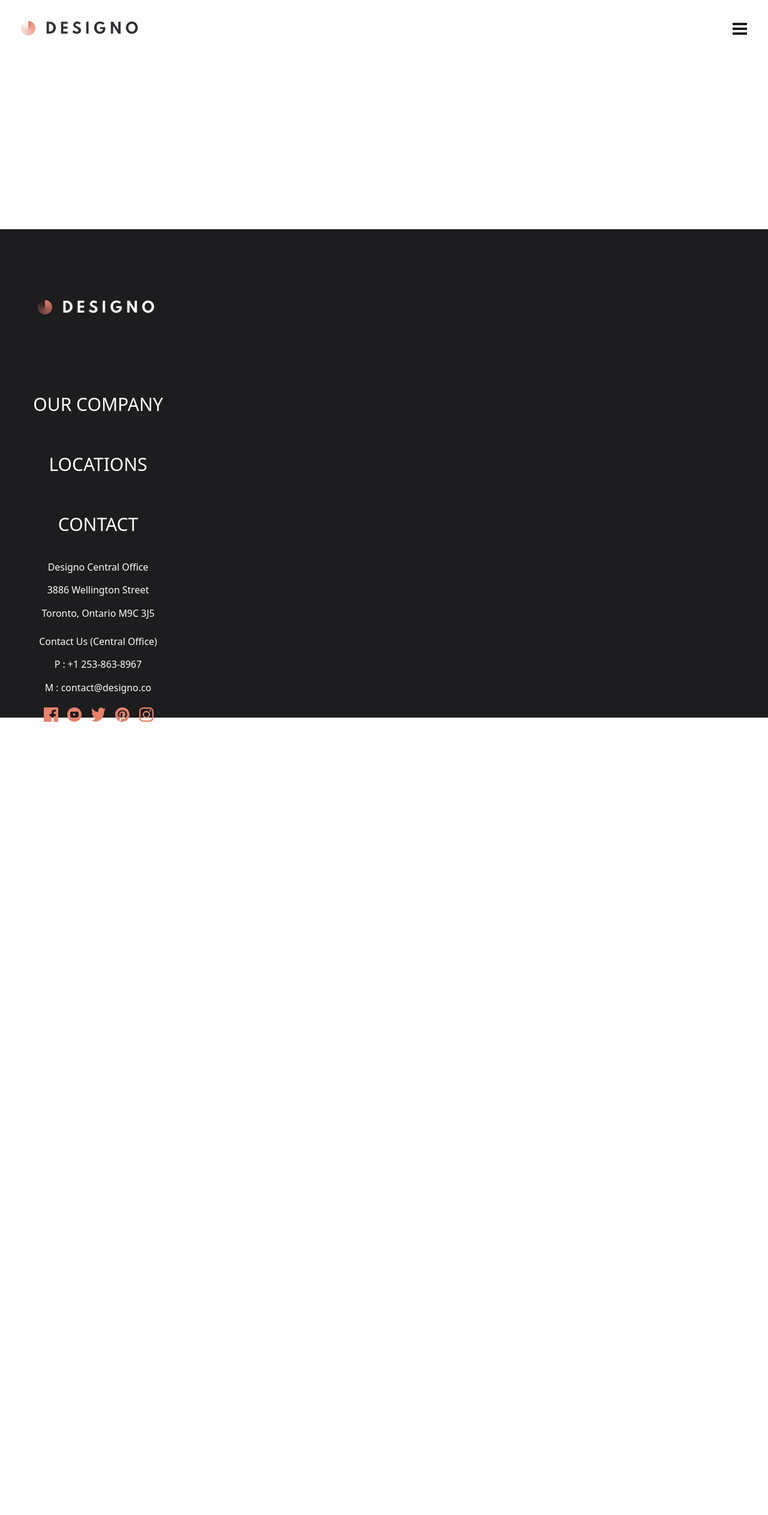
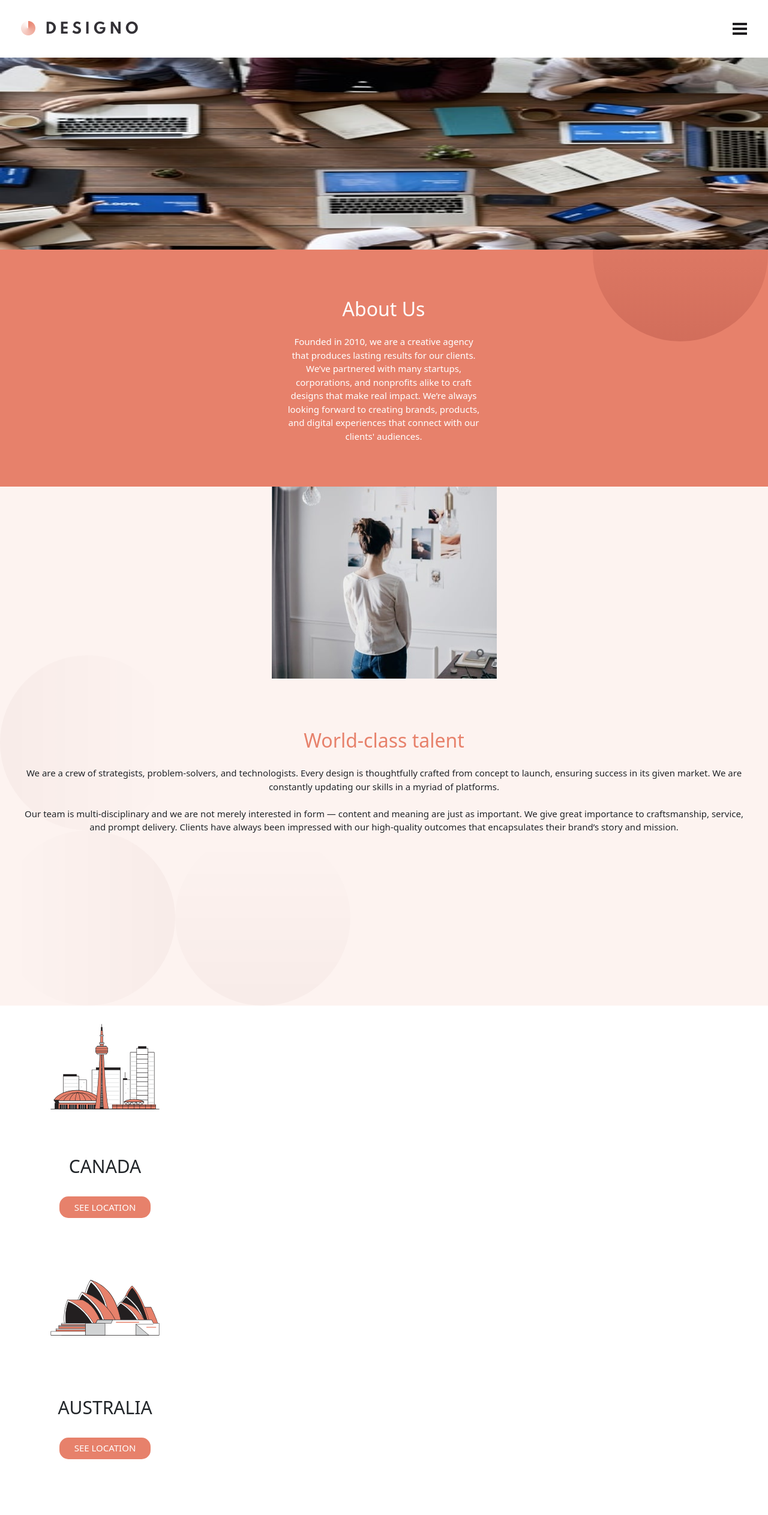
Before and after one commit to TedJenkler/Multi-Page-Website, a React (Create React App) app: page /about in a window 1280 px wide. Shown: the top 2525 px of the page at 60% size. Built offline with nearby package versions, Linux system fonts and the light colour scheme.

Commit message:
about page done mobile

```diff
--- a/src/App.js
+++ b/src/App.js
@@ -17,9 +17,9 @@ function App() {
     </div>
     <Routes>
       <Route path="/" element={ <HomePage hamburger={hamburger}/> } />
-      <Route path="about" element={ <About/> } />
-      <Route path="contact" element={ <Contact/> } />
-      <Route path="locations" element={ <Locations /> } />
+      <Route path="about" element={ <About hamburger={hamburger}/> } />
+      <Route path="contact" element={ <Contact hamburger={hamburger}/> } />
+      <Route path="locations" element={ <Locations hamburger={hamburger}/> } />
     </Routes>
     <Footer />
   </div>
--- /dev/null
+++ b/src/Components.js/CapitalLocations.js
@@ -0,0 +1,23 @@
+import canada from "../assets/shared/desktop/illustration-canada.svg"
+import australia from "../assets/shared/desktop/illustration-australia.svg"
+import unitedkingdom from "../assets/shared/desktop/illustration-united-kingdom.svg"
+
+const CapitalLocations = () => {
+    return (
+        <>
+            <div className="capitallocation-area">
+                <img src={canada} alt="canada" />
+                <h2>CANADA</h2>
+                <button className="btn">SEE LOCATION</button>
+                <img src={australia} alt="australia" />
+                <h2>AUSTRALIA</h2>
+                <button className="btn">SEE LOCATION</button>
+                <img src={unitedkingdom} alt="unitedkingdom" />
+                <h2>UNITED KINGDOM</h2>
+                <button className="btn">SEE LOCATION</button>
+            </div>
+        </>
+    )
+}
+
+export default CapitalLocations
--- a/src/Components.js/Pages/About.js
+++ b/src/Components.js/Pages/About.js
@@ -1,6 +1,32 @@
-const About = () => {
+import hero from "../../assets/about/mobile/image-about-hero.jpg"
+import woman from "../../assets/about/mobile/image-world-class-talent.jpg"
+import CapitalLocations from "../CapitalLocations"
+import item3img from "../../assets/about/desktop/image-real-deal.jpg"
+
+const About = ( {hamburger} ) => {
     return (
-        <></>
+        <div className={hamburger === false ? "row" : "row blurry"}>
+            <div id="hero-about" className="hero">
+                <img src={hero} alt="hero" />
+                <h1>About Us</h1>
+                <p>Founded in 2010, we are a creative agency that produces lasting results for our clients. We’ve partnered with many startups, corporations, and nonprofits alike to craft designs that make real impact. We’re always looking forward to creating brands, products, and digital experiences that connect with our clients' audiences.</p>
+            </div>
+            <div className="about-item2area">
+                <img src={woman} alt="picture with a woman" />
+                <h1>World-class talent</h1>
+                <p>We are a crew of strategists, problem-solvers, and technologists. Every design is thoughtfully crafted from concept to launch, ensuring success in its given market. We are constantly updating our skills in a myriad of platforms.</p>
+                <br></br>
+                <p>Our team is multi-disciplinary and we are not merely interested in form — content and meaning are just as important. We give great importance to craftsmanship, service, and prompt delivery. Clients have always been impressed with our high-quality outcomes that encapsulates their brand’s story and mission.</p>
+            </div>
+            <CapitalLocations />
+            <div className="about-item3area">
+                <img src={item3img} alt="The real deal" />
+                <h1>The real deal</h1>
+                <p>As strategic partners in our clients’ businesses, we are ready to take on any challenge as our own. Solving real problems require empathy and collaboration, and we strive to bring a fresh perspective to every opportunity. We make design and technology more accessible and give you tools to measure success.</p>
+                <br></br>
+                <p>We are visual storytellers in appealing and captivating ways. By combining business and marketing strategies, we inspire audiences to take action and drive real results.</p>
+            </div>
+        </div>
     )
 }
 
--- a/src/index.css
+++ b/src/index.css
@@ -61,6 +61,7 @@ html, body {
   display: flex;
   justify-content: flex-start;
   align-items: center;
+  z-index: 10000;
 }
 
 .menu > ul {
@@ -104,6 +105,7 @@ a {
   background-repeat: no-repeat;
   background-position: 0px 102px;
   margin: 0;
+  color: white;
 }
 
 .textfield-hero {
@@ -279,6 +281,7 @@ a {
   padding: 0;
   display: flex;
   flex-direction: column;
+  position: relative;
 }
 
 .footer-textfield {
@@ -343,7 +346,7 @@ a {
   border-radius: 1em;
   background-color: #E7816B;
   position: absolute;
-  top: 251.86em;
+  top: -190px;
   margin: 0 1.6em 0 1.6em;
   display: flex;
   align-items: center;
@@ -379,3 +382,132 @@ a {
   color: 333136;
   margin-top: 32px;
 }
+
+/* About Page */
+
+/* Hero  */
+
+#hero-about {
+  height: 715px;
+  background-image: url(./assets//home/desktop/bg-pattern-hero-home.svg);
+  background-position: 0px 242px;
+  background-size: 292px;
+  transform: rotate(180deg);
+  display: flex;
+  align-items: center;
+  flex-direction: column-reverse;
+  margin: 0;
+  padding: 0;
+}
+
+#hero-about > img {
+  width: 100%;
+  height: 320px;
+  transform: rotate(180deg);
+}
+
+#hero-about > h1 {
+  width: 327px;
+  transform: rotate(180deg);
+  text-align: center;
+  margin-bottom: 80px;
+  font-size: 32px;
+}
+
+#hero-about > p {
+  width: 327px;
+  transform: rotate(180deg);
+  text-align: center;
+  margin: 80px 24px 24px 24px;
+  font-size: 15px;
+}
+
+/* itemarea2 */
+
+.about-item2area {
+  height: 865px;
+  width: 100%;
+  display: flex;
+  flex-direction: column;
+  align-items: center;
+  background-color: #FDF3F0;
+  background-image: url(./assets/shared/desktop/bg-pattern-three-circles.svg);
+  background-position: bottom left;
+  background-repeat: no-repeat;
+  background-size: 584px;
+}
+
+.about-item2area > h1 {
+  font-size: 32px;
+  margin: 84px 0em 24px 0em;
+  color: #E7816B;
+}
+
+.about-item2area > p {
+  text-align: center;
+  font-size: 15px;
+  margin: 0 24px 0 24px;
+
+}
+
+/* Capital Location */
+
+.capitallocation-area {
+  width: 350px;
+  height: 1188px;
+  display: flex;
+  flex-direction: column;
+  align-items: center;
+}
+
+.capitallocation-area > img {
+  margin-bottom: 48px;
+}
+
+.capitallocation-area > h2 {
+  margin-bottom: 32px;
+}
+
+
+.capitallocation-area > button {
+  margin-bottom: 48px;
+  width: 152px;
+  height: 56px;
+  border-radius: 15px;
+  background-color: #E7816B;
+  color: white;
+}
+
+/* itemarea3 */
+
+.about-item3area {
+  height: 865px;
+  width: 100%;
+  display: flex;
+  flex-direction: column;
+  align-items: center;
+  background-color: #FDF3F0;
+  background-image: url(./assets/shared/desktop/bg-pattern-three-circles.svg);
+  background-position: bottom left;
+  background-repeat: no-repeat;
+  background-size: 584px;
+  margin-bottom: 120px;
+  padding: 0;
+}
+
+.about-item3area > img {
+  height: 320px;
+  width: 100%;
+}
+
+.about-item3area > h1 {
+  font-size: 32px;
+  margin: 84px 0em 24px 0em;
+  color: #E7816B;
+}
+
+.about-item3area > p {
+  text-align: center;
+  font-size: 15px;
+  margin: 0 24px 0 24px;
+}
```
